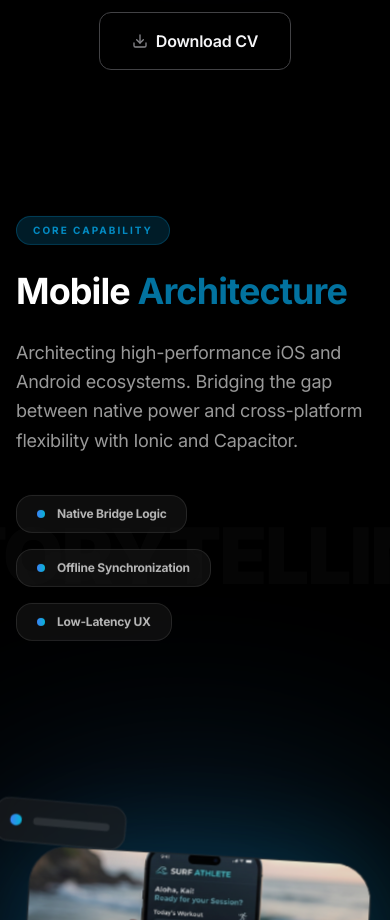
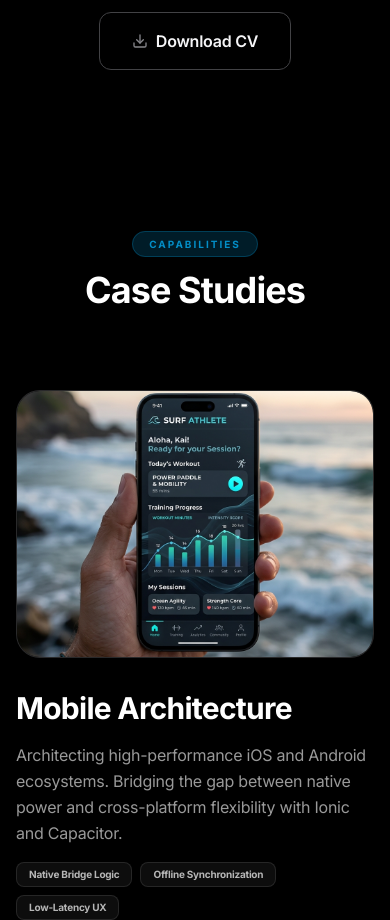
Before and after one commit to pankajunagar/my-portfolio, a Next.js app: page / in a window 390 px wide. Shown: the part 1080-2000 px from the top of the page. Built offline with nearby package versions, Linux system fonts and the light colour scheme.

Commit message:
Fix mobile performance

```diff
--- a/src/app/globals.css
+++ b/src/app/globals.css
@@ -46,8 +46,10 @@
 
     .glass-card {
       background: rgba(255, 255, 255, 0.7);
-      @apply backdrop-blur-xl border border-black/5;
+      @apply backdrop-blur-md lg:backdrop-blur-xl border border-black/5;
+      will-change: backdrop-filter;
     }
+
 
     .dark .glass-card {
       background: rgba(29, 29, 31, 0.6);
@@ -71,8 +73,23 @@
 
     #scroll-progress {
       @apply fixed top-0 left-0 h-[2px] bg-primary z-[60] transition-all;
+      will-change: transform;
     }
   }
+
+  /* Performance Utilities */
+  .will-change-transform {
+    will-change: transform;
+  }
+
+  .will-change-opacity {
+    will-change: opacity;
+  }
+
+  .content-visibility-auto {
+    content-visibility: auto;
+  }
+
 
   /* Custom Scrollbar */
   ::-webkit-scrollbar {
@@ -144,6 +161,26 @@ p {
   }
 }
 
+@media (max-width: 1024px) {
+  .glass-card,
+  .backdrop-blur-sm,
+  .backdrop-blur-md,
+  .backdrop-blur-lg,
+  .backdrop-blur-xl,
+  .backdrop-blur-2xl,
+  .backdrop-blur-3xl {
+    backdrop-filter: none !important;
+    -webkit-backdrop-filter: none !important;
+  }
+
+  .blur-[40px],
+  .blur-[100px],
+  .blur-[120px],
+  .blur-[150px] {
+    filter: none !important;
+  }
+}
+
 @media (min-width: 1024px) {
   body, a, button, input, textarea, select {
     cursor: none !important;
--- a/src/components/CustomCursor.tsx
+++ b/src/components/CustomCursor.tsx
@@ -9,15 +9,20 @@ export function CustomCursor() {
   const [isVisible, setIsVisible] = useState(false);
 
   useEffect(() => {
-    // Only show on desktop
-    if (window.innerWidth < 1024) return;
-    setIsVisible(true);
+    const checkMobile = () => {
+      setIsVisible(window.innerWidth >= 1024);
+    };
+
+    checkMobile();
+    window.addEventListener("resize", checkMobile);
 
     const updateMousePosition = (e: MouseEvent) => {
+      if (window.innerWidth < 1024) return;
       setMousePosition({ x: e.clientX, y: e.clientY });
     };
 
     const handleMouseOver = (e: MouseEvent) => {
+      if (window.innerWidth < 1024) return;
       const target = e.target as HTMLElement;
       const isClickable =
         target.tagName.toLowerCase() === "a" ||
@@ -33,6 +38,7 @@ export function CustomCursor() {
     window.addEventListener("mouseover", handleMouseOver);
 
     return () => {
+      window.removeEventListener("resize", checkMobile);
       window.removeEventListener("mousemove", updateMousePosition);
       window.removeEventListener("mouseover", handleMouseOver);
     };
--- a/src/components/Hero.tsx
+++ b/src/components/Hero.tsx
@@ -29,7 +29,9 @@ export default function Hero() {
       speed: number;
       opacity: number;
     }[] = [];
-    const particleCount = 150;
+    const isMobile = window.innerWidth < 1024;
+    const particleCount = isMobile ? 40 : 150;
+
 
     const resize = () => {
       canvas.width = window.innerWidth;
@@ -118,32 +120,33 @@ export default function Hero() {
       />
       <div className="absolute inset-0 z-[1] bg-[radial-gradient(circle_at_50%_40%,rgba(3,142,199,0.15)_0%,transparent_70%)]" />
 
-      {/* Moving Nebula Glows */}
+      {/* Moving Nebula Glows - Hidden on mobile for performance */}
       <motion.div
-        animate={{
+        animate={typeof window !== 'undefined' && window.innerWidth >= 1024 ? {
           scale: [1, 1.2, 1],
           opacity: [0.3, 0.5, 0.3],
           x: [0, 50, 0],
           y: [0, -30, 0],
-        }}
+        } : {}}
         transition={{ duration: 2.5, repeat: Infinity, ease: "linear" }}
-        className="absolute top-1/4 -left-20 w-96 h-96 bg-primary/20 blur-[120px] rounded-full z-0"
+        className="absolute top-1/4 -left-20 w-96 h-96 bg-primary/20 blur-[120px] rounded-full z-0 hidden lg:block"
       />
       <motion.div
-        animate={{
+        animate={typeof window !== 'undefined' && window.innerWidth >= 1024 ? {
           scale: [1.2, 1, 1.2],
           opacity: [0.2, 0.4, 0.2],
           x: [0, -50, 0],
           y: [0, 30, 0],
-        }}
+        } : {}}
         transition={{
           duration: 3,
           repeat: Infinity,
           ease: "linear",
           delay: 1,
         }}
-        className="absolute bottom-1/4 -right-20 w-[500px] h-[500px] bg-violet-500/10 blur-[150px] rounded-full z-0"
+        className="absolute bottom-1/4 -right-20 w-[500px] h-[500px] bg-violet-500/10 blur-[150px] rounded-full z-0 hidden lg:block"
       />
+
 
       <div className="container-max relative z-20 grid grid-cols-1 lg:grid-cols-2 gap-8 lg:gap-20 items-center pt-24 lg:pt-32 pb-16 lg:pb-20">
         {/* Left: Premium Framed Image */}
--- a/src/components/ScrollStory.tsx
+++ b/src/components/ScrollStory.tsx
@@ -1,7 +1,8 @@
 "use client";
 
 import Image from "next/image";
-import { useRef } from "react";
+import { useRef, useState, useEffect } from "react";
+
 import { motion, useScroll, useTransform, useSpring, MotionValue } from "framer-motion";
 
 const stories = [
@@ -61,9 +62,10 @@ function StoryText({ story, index, total, progress }: StoryTextProps) {
       }`}
     >
       <div className="flex mb-6">
-        <span className="px-4 py-1.5 rounded-full text-[10px] font-bold uppercase tracking-[0.2em] bg-primary/20 text-primary border border-primary/30 backdrop-blur-md">
+        <span className="px-4 py-1.5 rounded-full text-[10px] font-bold uppercase tracking-[0.2em] bg-primary/20 text-primary border border-primary/30 backdrop-blur-md lg:backdrop-blur-md">
           Core Capability
         </span>
+
       </div>
 
       <h2 className="text-4xl sm:text-5xl lg:text-6xl font-bold text-white mb-6 leading-tight tracking-tight">
@@ -80,10 +82,11 @@ function StoryText({ story, index, total, progress }: StoryTextProps) {
 
       <div className="flex flex-wrap gap-4">
         {story.features.map((f: string) => (
-          <div key={f} className="flex items-center gap-3 px-5 py-2.5 rounded-2xl bg-white/5 border border-white/10 backdrop-blur-xl text-xs font-bold text-white/70 hover:bg-white/10 hover:border-white/20 transition-all">
+          <div key={f} className="flex items-center gap-3 px-5 py-2.5 rounded-2xl bg-white/5 border border-white/10 backdrop-blur-sm lg:backdrop-blur-xl text-xs font-bold text-white/70 hover:bg-white/10 hover:border-white/20 transition-all">
             <div className={`w-2 h-2 rounded-full bg-gradient-to-r ${story.accent}`} />
             {f}
           </div>
+
         ))}
       </div>
     </motion.div>
@@ -118,9 +121,9 @@ function StoryVisual({ story, index, total, progress }: StoryTextProps) {
     >
       <div className="relative w-full max-w-xl aspect-[16/11] group">
         <motion.div
-          animate={{ y: [0, -20, 0], rotate: [0, 5, 0] }}
+          animate={typeof window !== 'undefined' && window.innerWidth >= 1024 ? { y: [0, -20, 0], rotate: [0, 5, 0] } : {}}
           transition={{ duration: 1, repeat: Infinity, ease: "easeInOut" }}
-          className="absolute -top-10 -left-10 z-20 glass-card p-4 rounded-2xl border-white/20 shadow-2xl backdrop-blur-3xl"
+          className="absolute -top-10 -left-10 z-20 glass-card p-4 rounded-2xl border-white/20 shadow-2xl backdrop-blur-md lg:backdrop-blur-3xl hidden sm:block"
         >
            <div className="flex items-center gap-3">
               <div className={`w-3 h-3 rounded-full bg-gradient-to-r ${story.accent}`} />
@@ -129,9 +132,9 @@ function StoryVisual({ story, index, total, progress }: StoryTextProps) {
         </motion.div>
 
         <motion.div
-          animate={{ y: [0, 20, 0], rotate: [0, -5, 0] }}
+          animate={typeof window !== 'undefined' && window.innerWidth >= 1024 ? { y: [0, 20, 0], rotate: [0, -5, 0] } : {}}
           transition={{ duration: 1.25, repeat: Infinity, ease: "easeInOut", delay: 1 }}
-          className="absolute -bottom-10 -right-10 z-20 glass-card p-6 rounded-2xl border-white/20 shadow-2xl backdrop-blur-3xl"
+          className="absolute -bottom-10 -right-10 z-20 glass-card p-6 rounded-2xl border-white/20 shadow-2xl backdrop-blur-md lg:backdrop-blur-3xl hidden sm:block"
         >
            <div className="space-y-2">
               <div className="w-24 h-3 bg-white/10 rounded-full" />
@@ -139,7 +142,9 @@ function StoryVisual({ story, index, total, progress }: StoryTextProps) {
            </div>
         </motion.div>
 
-        <div className={`absolute inset-0 bg-gradient-to-br ${story.accent} opacity-30 blur-[100px] rounded-full scale-125 transition-all duration-700`} />
+
+        <div className={`absolute inset-0 bg-gradient-to-br ${story.accent} opacity-30 blur-[40px] lg:blur-[100px] rounded-full scale-125 transition-all duration-700`} />
+
 
         <div className="relative glass-card p-1 rounded-[40px] border-white/20 shadow-[0_0_100px_rgba(3,142,199,0.2)] overflow-hidden h-full">
           <Image
@@ -162,11 +167,63 @@ export default function ScrollStory() {
     offset: ["start start", "end end"],
   });
 
+  const [isMobile, setIsMobile] = useState(false);
+
+  useEffect(() => {
+    const checkMobile = () => setIsMobile(window.innerWidth < 1024);
+    checkMobile();
+    window.addEventListener("resize", checkMobile);
+    return () => window.removeEventListener("resize", checkMobile);
+  }, []);
+
   const smoothProgress = useSpring(scrollYProgress, {
     stiffness: 100,
     damping: 30,
     restDelta: 0.001,
   });
+
+  if (isMobile) {
+    return (
+      <section ref={containerRef} className="relative bg-black py-24">
+        <div className="container-max px-4 space-y-20">
+          <div className="text-center mb-16">
+            <span className="px-4 py-1.5 rounded-full text-[10px] font-bold uppercase tracking-[0.2em] bg-primary/20 text-primary border border-primary/30">
+              Capabilities
+            </span>
+            <h2 className="text-4xl font-bold text-white mt-4">Case Studies</h2>
+          </div>
+
+          <div className="grid grid-cols-1 gap-16">
+            {stories.map((story) => (
+              <div key={story.id} className="space-y-8">
+                <div className="relative aspect-[4/3] w-full rounded-3xl overflow-hidden border border-white/10 glass-card p-1">
+                  <Image
+                    src={story.image}
+                    alt={story.title}
+                    fill
+                    className="object-cover rounded-[22px]"
+                  />
+                </div>
+                <div className="space-y-4">
+                  <h3 className="text-3xl font-bold text-white">{story.title}</h3>
+                  <p className="text-white/60 leading-relaxed">
+                    {story.description}
+                  </p>
+                  <div className="flex flex-wrap gap-2">
+                    {story.features.map((f) => (
+                      <span key={f} className="px-3 py-1 rounded-lg bg-white/5 border border-white/10 text-[10px] font-bold text-white/70">
+                        {f}
+                      </span>
+                    ))}
+                  </div>
+                </div>
+              </div>
+            ))}
+          </div>
+        </div>
+      </section>
+    );
+  }
 
   return (
     <section ref={containerRef} className="relative h-[300vh] bg-black">
--- a/src/components/SmoothScroll.tsx
+++ b/src/components/SmoothScroll.tsx
@@ -5,6 +5,9 @@ import Lenis from "lenis";
 
 export function SmoothScroll({ children }: { children: React.ReactNode }) {
   useEffect(() => {
+    // Disable on mobile/tablet for performance and native feel
+    if (window.innerWidth < 1024) return;
+
     const lenis = new Lenis({
       duration: 1.3,
       easing: (t) => Math.min(1, 1.001 - Math.pow(2, -10 * t)),
```
